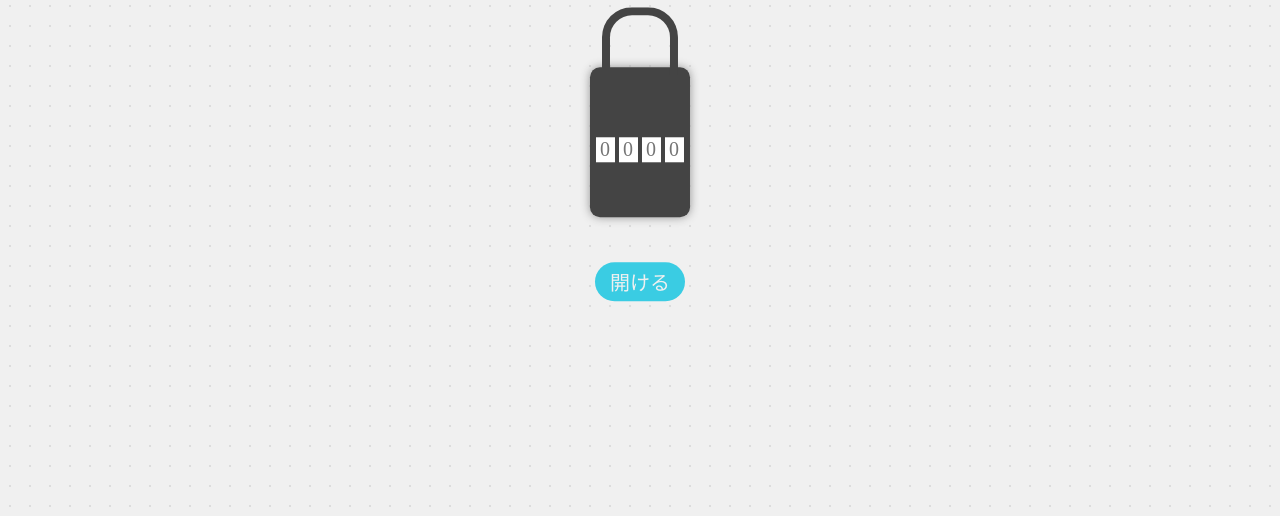
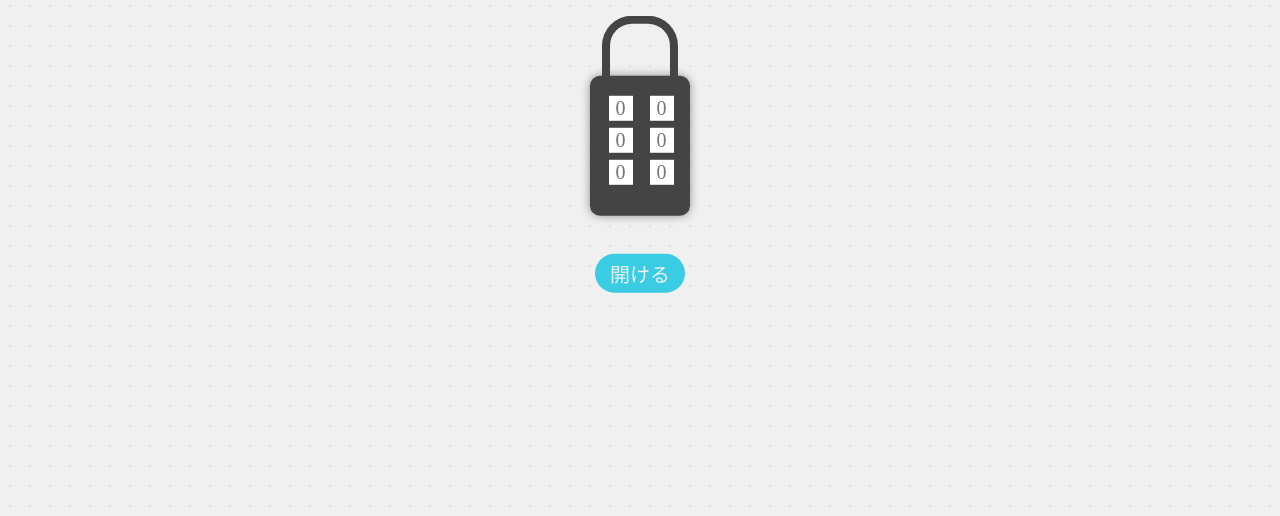
Before and after one commit to osakana000/nazotoki, a plain HTML site: page index.html in a window 1280 px wide. Shown: the part 284-800 px from the top of the page. Drawn offline with Linux system fonts and the light colour scheme; a web font is replaced by a local one.

Commit message:
Add files via upload

```diff
--- a/index.html
+++ b/index.html
@@ -11,27 +11,34 @@
     <h1>南京錠を開けよう</h1>
     <div class="lock" id="lock">
       <div class="shackle"></div>
+      <div id="bangou">
+        <input type="text" id="code" autocomplete="off" maxlength="1" placeholder="0">
+        <input type="text" id="code2" autocomplete="off" maxlength="1" placeholder="0">
+        <input type="text" id="code3" autocomplete="off" maxlength="1" placeholder="0">
+        <input type="text" id="code4" autocomplete="off" maxlength="1" placeholder="0">
+        <input type="text" id="code5" autocomplete="off" maxlength="1" placeholder="0">
+        <input type="text" id="code6" autocomplete="off" maxlength="1" placeholder="0">
+      </div>
     </div>
-    <input type="text" id="code" autocomplete="off" maxlength="1" placeholder="0">
-    <input type="text" id="code2" autocomplete="off" maxlength="1" placeholder="0">
-    <input type="text" id="code3" autocomplete="off" maxlength="1" placeholder="0">
-    <input type="text" id="code4" autocomplete="off" maxlength="1" placeholder="0">
     <br>
     <button onclick="checkCode()">開ける</button>
     <div class="display" id="message"></div>
   </div>
 </body>
   <script>
-    const correctCode = "1234";
+    const correctCode = "252510";
     function checkCode() {
       const input = document.getElementById("code").value;
       const input2 = document.getElementById("code2").value;
       const input3 = document.getElementById("code3").value;
       const input4 = document.getElementById("code4").value;
+      const input5 = document.getElementById("code5").value;
+      const input6 = document.getElementById("code6").value;
       const lock = document.getElementById("lock");
       const message = document.getElementById("message");
       message.style.opacity=0;
-      if (input === correctCode[0]&&input2 === correctCode[1]&&input3 === correctCode[2]&&input4 === correctCode[3]) {
+      if (input === correctCode[0] && input2 === correctCode[1] && input3 === correctCode[2] && input4 === correctCode[3]
+       && input5 === correctCode[4] && input6 === correctCode[5]) {
         lock.classList.add("open");
         message.style.opacity=1;
         message.textContent = "✔️ クリア！";
--- a/nazotoki.css
+++ b/nazotoki.css
@@ -21,13 +21,20 @@ body{
 }
 .lock {
   width: 100px;
-  height: 150px;
+  height: 140px;
   background: #444;
   margin: 90px auto;
   margin-bottom: 0px;
   border-radius: 10px;
   position: relative;
   box-shadow: 0 0 10px #929292;
+}
+#bangou{
+  width: 100px;
+  height: 140px;
+  text-align: center;
+  margin-left: 20%;
+  margin-right: 20%;
 }
 .shackle {
   width: 60px;
@@ -52,16 +59,19 @@ body{
 }
 input {
   position: relative;
-  bottom: 80px;
+  bottom: -20px;
+  left: -25px;
   border: transparent;
   /* border-color: rgb(58, 204, 227);
   box-shadow: 0 0 5px rgba(58, 204, 227, 0.8); */
   font-size: 20px;
-  width: 15px;
+  width: 20px;
   text-align: center;
   letter-spacing: 1px;
   font-family: "senobi";
   z-index: 10;
+  margin-left: 13px;
+  margin-bottom: 7px;
 }
 input[type="text"]:focus{
   outline: none;
```
